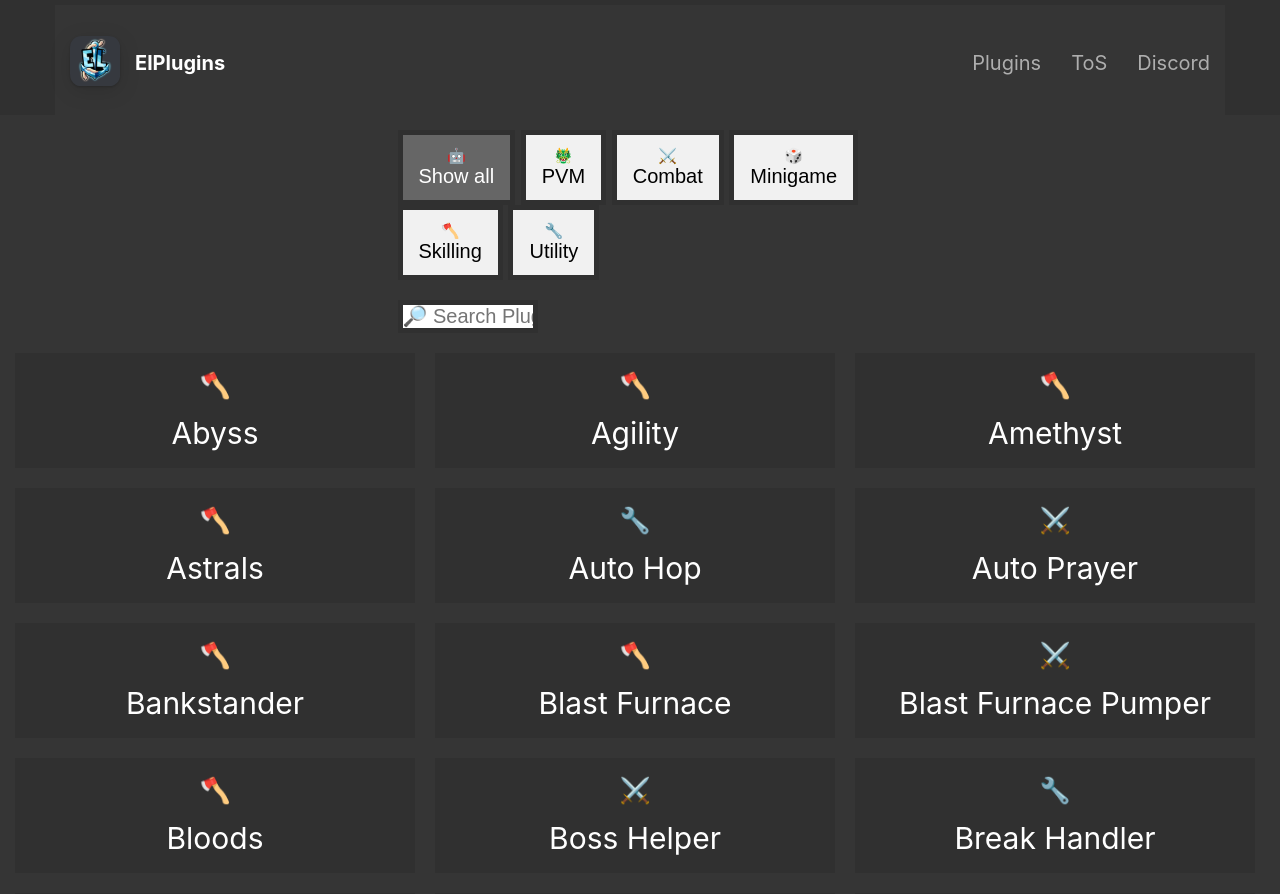
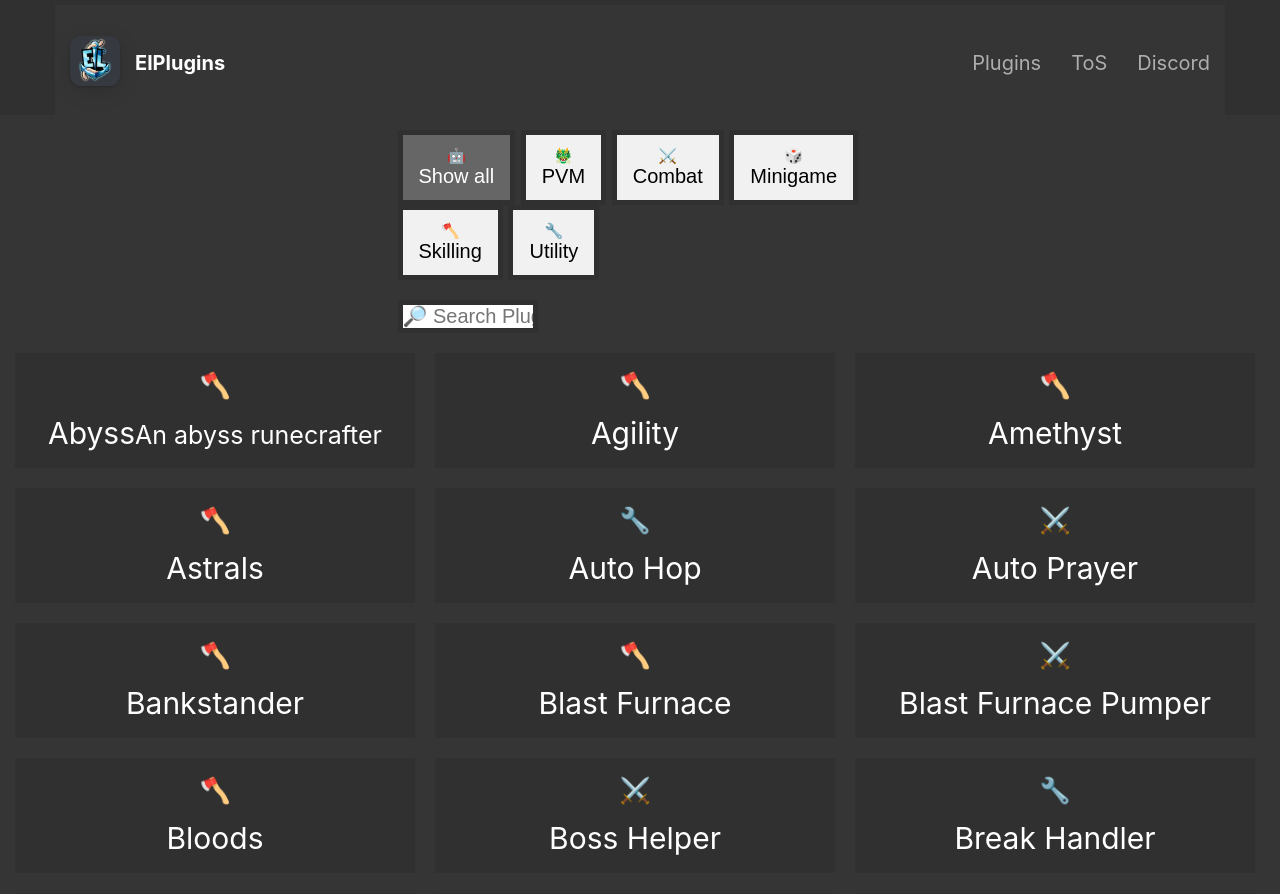
Before and after one commit to Elli-tt/elli-tt.github.io, a Jekyll site: the page built from _pages/plugins.md, in a window 1280 px wide and 900 px high. Shown: the top 894 px of the window. Built offline with Jekyll 4.4.1, drawn with Linux system fonts in a browser that asks for light colours; nearby versions of some CDN libraries.

Commit message:
Add small text to plugins

```diff
--- a/_layouts/plugins.html
+++ b/_layouts/plugins.html
@@ -29,7 +29,7 @@
 
   <!-- The filterable elements. Note that some have multiple class names (this can be used if they belong to multiple categories) -->
   <div id="myUL" class="container2">
-    <div class="filterDiv skilling"><div class="emoji">🪓</div>Abyss</div>
+    <div class="filterDiv skilling"><div class="emoji">🪓</div>Abyss<small>An abyss runecrafter</small></div>
     <div class="filterDiv skilling"><div class="emoji">🪓</div>Agility</div>
     <div class="filterDiv skilling"><div class="emoji">🪓</div>Amethyst</div>
     <div class="filterDiv skilling"><div class="emoji">🪓</div>Astrals</div>
```
